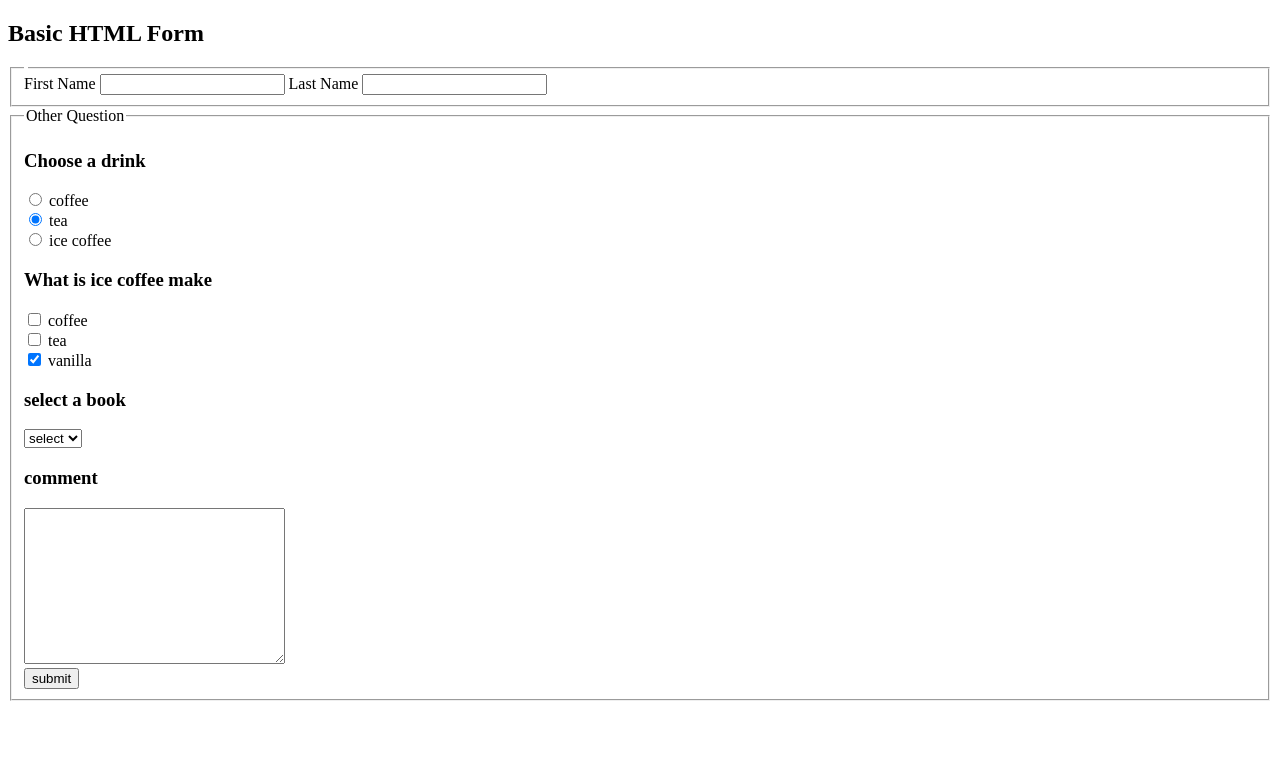
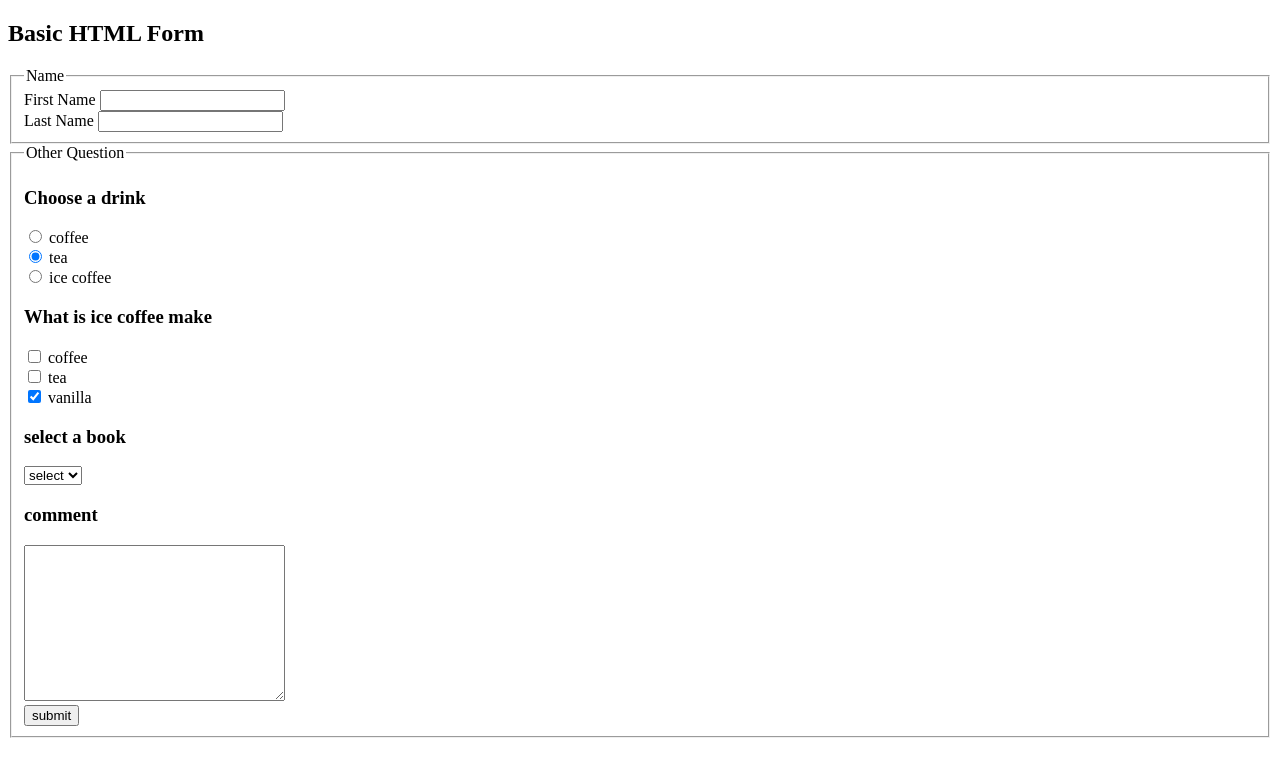
Before and after one commit to Hijazimohammed/HtmlForm, a plain HTML site: page index.html in a window 1280 px wide. Drawn offline with Linux system fonts and the light colour scheme.

Commit message:
name section

```diff
--- a/index.html
+++ b/index.html
@@ -12,11 +12,12 @@
       <h2>Basic HTML Form</h2>
       <form action="">
         <fieldset>
-          <legend></legend>
-          <label for="f-name">First Name</label>
-          <input id="f-name" type="text" />
-          <label for="l-name">Last Name</label>
-          <input id="l-name" type="text" />
+          <legend>Name</legend>
+          <div><label for="f-name">First Name</label>
+          <input id="f-name" type="text" /></div>
+          <div><label for="l-name">Last Name</label>
+          <input id="l-name" type="text" /></div>
+
         </fieldset>
         <fieldset>
           <legend>Other Question</legend>
```
